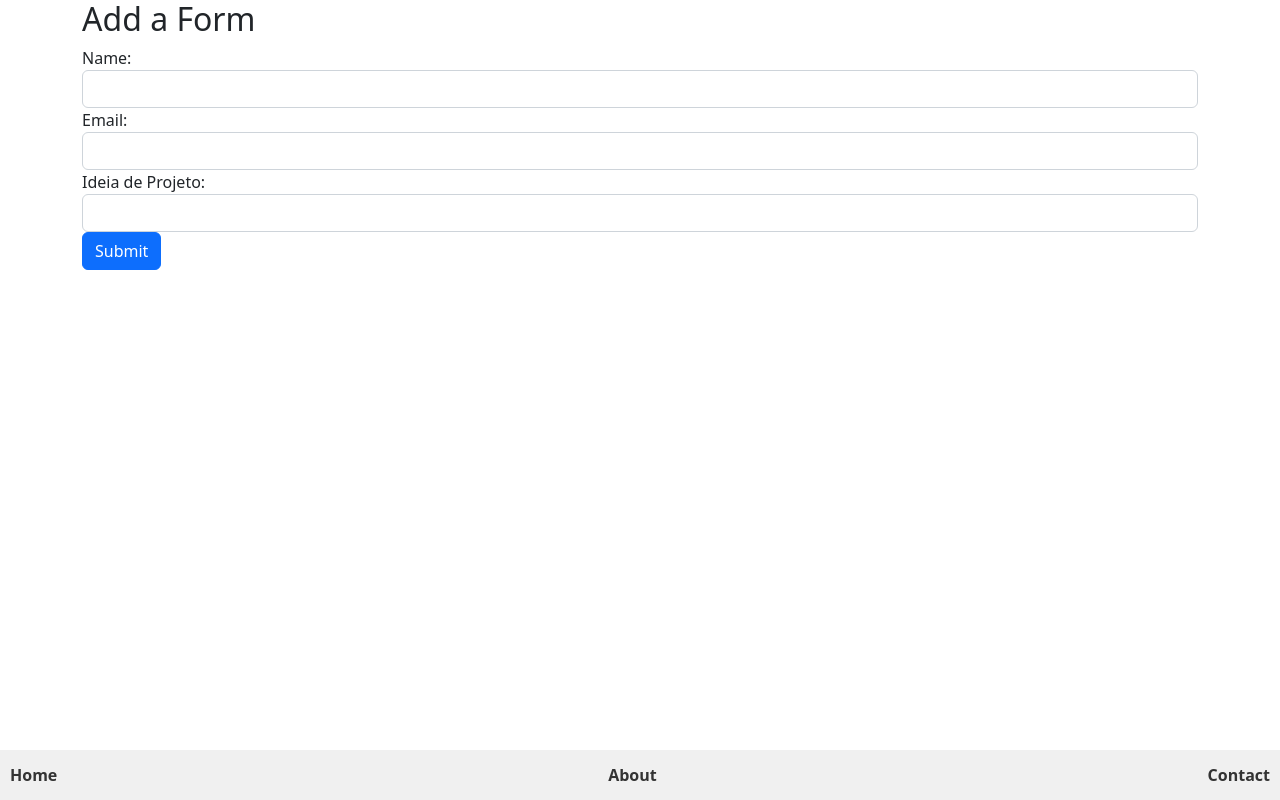
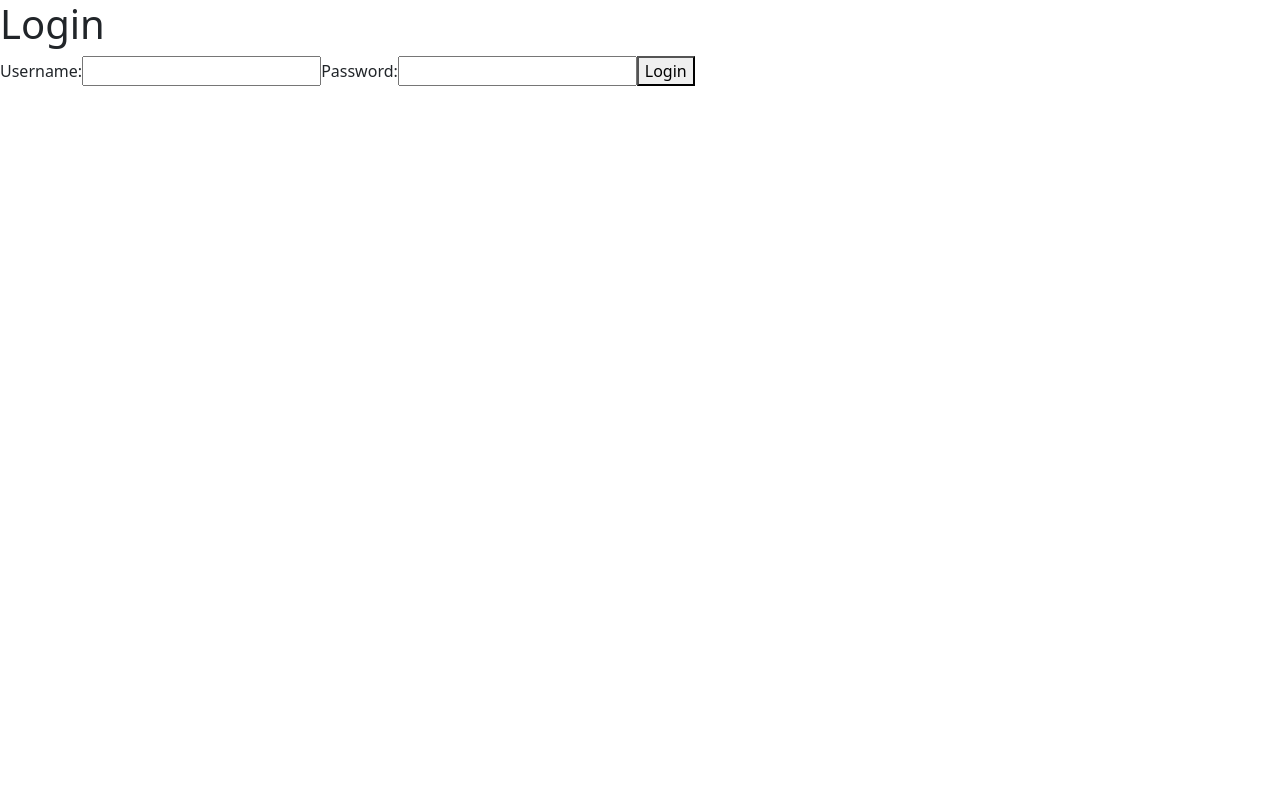
Before and after one commit to urdbea/projetoIoAcademy, a Vue app: page /home in a window 1280 px wide. Built offline with nearby package versions, Linux system fonts and the light colour scheme.

Commit message:
forms a dar com o nome do login, feed com ideias, logout a dar

```diff
--- a/src/App.vue
+++ b/src/App.vue
@@ -1,17 +1,38 @@
+<template>
+  <div id="app">
+    <template v-if="isLoggedIn">
+      <RouterView />
+      <NavBar :isLoggedIn="isLoggedIn" @logout="handleLogout" />
+    </template>
+    <template v-else>
+      <Login @login-success="handleLoginSuccess"></Login>
+    </template>
+  </div>
+</template>
+
 <script setup>
-import { RouterLink, RouterView } from 'vue-router'
-import PaginaInicial  from './views/PaginaInicial.vue';
-import NavBar from './components/NavBar.vue'
+import { ref } from 'vue';
+import { RouterLink, RouterView } from 'vue-router';
+import NavBar from './components/NavBar.vue';
+import Login from './components/Login.vue';
+
+const isLoggedIn = ref(!!localStorage.getItem('isLoggedIn'));
+
+function handleLoginSuccess() {
+  isLoggedIn.value = true;
+  localStorage.setItem('isLoggedIn', true);
+}
+
+function handleLogout() {
+  isLoggedIn.value = false;
+  localStorage.removeItem('isLoggedIn');
+  // Navigate to the login route
+  this.$router.push('/login');
+}
 </script>
 
-<template>
-
-  <RouterView />
-  <NavBar/>
-</template>
-
 <style scoped>
-.container{
-  color:green;
+.container {
+  color: green;
 }
 </style>
--- /dev/null
+++ b/src/components/Forms.vue
@@ -0,0 +1,69 @@
+<template>
+    <div class="container">
+      <h2>Add a Form</h2>
+      <form @submit="submitForm">
+        <div class="form-group">
+          <label for="name">Name:</label>
+          <label id="name" class="form-control">{{ formData.name }}</label>
+        </div>
+        <div class="form-group">
+          <label for="email">Email:</label>
+          <input type="email" class="form-control" id="email" v-model="formData.email" required>
+        </div>
+        <div class="form-group">
+          <label for="text">Ideia de Projeto:</label>
+          <input type="text" class="form-control" id="ideia" v-model="formData.ideaProjeto" required>
+        </div>
+        <button type="submit" class="btn btn-primary">Submit</button>
+      </form>
+    </div>
+  </template>
+
+  <script>
+  export default {
+    props: {
+      loggedInUsername: {
+        type: String,
+        default: ''
+      }
+    },
+    data() {
+      return {
+        formData: {
+          name: '',
+          email: '',
+          ideaProjeto: '',
+        },
+        formSubmissions: [], // Array to store all form submissions
+      };
+    },
+    created() {
+      // Load form submissions from localStorage on component initialization
+      this.formSubmissions = JSON.parse(localStorage.getItem('formSubmissions')) || [];
+
+      // Set the name field to the value of the "utilizadorAtivo" key from localStorage
+      const utilizadorAtivo = localStorage.getItem('utilizadorAtivo');
+      if (utilizadorAtivo) {
+        this.formData.name = utilizadorAtivo;
+      }
+    },
+    methods: {
+      submitForm() {
+        // Add the current form data to the formSubmissions array
+        this.formSubmissions.push(this.formData);
+
+        // Store the updated formSubmissions array in localStorage
+        localStorage.setItem('formSubmissions', JSON.stringify(this.formSubmissions));
+
+        // Clear the form data
+        this.formData.name = '';
+        this.formData.email = '';
+        this.formData.ideaProjeto = '';
+      },
+    },
+  };
+  </script>
+
+  <style>
+  /* Component-specific styles go here */
+  </style>
--- /dev/null
+++ b/src/components/Login.vue
@@ -0,0 +1,16 @@
+<template>
+    <div>
+      <h1>Login</h1>
+      <LoginForm @login-success="$emit('login-success')"></LoginForm>
+    </div>
+  </template>
+
+  <script>
+  import LoginForm from './LoginForm.vue';
+
+  export default {
+    components: {
+      LoginForm,
+    },
+  };
+  </script>
--- /dev/null
+++ b/src/components/LoginForm.vue
@@ -0,0 +1,51 @@
+<template>
+  <form @submit="submitForm">
+    <label for="username">Username:</label>
+    <input type="text" id="username" v-model="username">
+
+    <label for="password">Password:</label>
+    <input type="password" id="password" v-model="password">
+
+    <button type="submit">Login</button>
+  </form>
+</template>
+
+<script>
+export default {
+  data() {
+    return {
+      username: '',
+      password: '',
+    };
+  },
+  methods: {
+    submitForm(event) {
+      event.preventDefault();
+
+      // Retrieve user data from localStorage
+      const dadosUser = JSON.parse(localStorage.getItem('users'));
+      if (!dadosUser) {
+        console.error('User data not found in localStorage');
+        return;
+      }
+
+      // Check if credentials match any user in the user data
+      const matchingUser = dadosUser.find(
+        (user) =>
+          user.username === this.username && user.password === this.password
+      );
+
+      if (matchingUser) {
+        // Save the active user to localStorage
+        localStorage.setItem('utilizadorAtivo', matchingUser.username);
+
+        this.$emit('login-success');
+        // Perform any desired actions upon successful login
+      } else {
+        alert('Invalid username or password');
+        // Perform any desired actions upon failed login
+      }
+    },
+  },
+};
+</script>
--- a/src/components/NavBar.vue
+++ b/src/components/NavBar.vue
@@ -9,11 +9,20 @@
     <div class="navbar-item" @click="navigate('contact')">
       Contact
     </div>
+    <div v-if="isLoggedIn" class="navbar-item" @click="handleLogout">
+      Logout
+    </div>
   </div>
 </template>
 
 <script>
 export default {
+  props: {
+    isLoggedIn: {
+      type: Boolean,
+      required: true,
+    },
+  },
   data() {
     return {
       isNavbarFixed: false
@@ -29,6 +38,9 @@ export default {
     navigate(route) {
       this.$router.push({ name: route });
     },
+    handleLogout() {
+      this.$emit('logout');
+    }
   }
 };
 </script>
--- a/src/components/Table.vue
+++ b/src/components/Table.vue
@@ -1,22 +1,4 @@
 <template>
-  <div class="container">
-    <h2>Add a Form</h2>
-    <form @submit="submitForm">
-      <div class="form-group">
-        <label for="name">Name:</label>
-        <input type="text" class="form-control" id="name" v-model="formData.name" required>
-      </div>
-      <div class="form-group">
-        <label for="email">Email:</label>
-        <input type="email" class="form-control" id="email" v-model="formData.email" required>
-      </div>
-      <div class="form-group">
-        <label for="text">Ideia de Projeto:</label>
-        <input type="text" class="form-control" id="ideia" v-model="formData.ideaProjeto" required>
-      </div>
-      <button type="submit" class="btn btn-primary">Submit</button>
-    </form>
-
     <div class="submissions" id="cartoesSubms">
       <div class="card-grid">
         <div v-for="(submission, index) in formSubmissions" :key="index" class="card">
@@ -32,7 +14,7 @@
       </div>
     </div>
 
-  </div>
+
 </template>
 
 <script>
--- a/src/main.js
+++ b/src/main.js
@@ -13,3 +13,16 @@ const app = createApp(App)
 app.use(router)
 
 app.mount('#app')
+
+const dadosUser = [
+    {
+      username: 'bia',
+      password: '123',
+    },
+    {
+      username: 'lili',
+      password: '123',
+    },
+  ];
+
+  localStorage.setItem('users', JSON.stringify(dadosUser));
--- a/src/router/index.js
+++ b/src/router/index.js
@@ -1,6 +1,7 @@
 import { createRouter, createWebHistory } from 'vue-router';
 import PaginaInicial from '../views/PaginaInicial.vue';
 import FeedSugestoes from '../views/FeedSugestoes.vue';
+import Login from '../components/Login.vue'
 
 const router = createRouter({
   history: createWebHistory(import.meta.env.BASE_URL),
@@ -15,6 +16,11 @@ const router = createRouter({
       name: 'feed',
       component: FeedSugestoes
     },
+    {
+      path: '/login',
+      name:'login',
+      component: Login
+    }
 
   ]
 });
--- a/src/views/FeedSugestoes.vue
+++ b/src/views/FeedSugestoes.vue
@@ -1,8 +1,12 @@
 
+<script setup>
+import Table from '../components/Table.vue'
 
+</script>
 <template>
   <main>
     <h1>tabela: </h1>
+    <Table/>
   </main>
 
 </template>
--- a/src/views/PaginaInicial.vue
+++ b/src/views/PaginaInicial.vue
@@ -1,11 +1,11 @@
 <script setup>
-import Table from '../components/Table.vue'
-import NavBar from '../components/NavBar.vue'
+
+import Forms from '../components/Forms.vue'
 </script>
 
 <template>
   <main>
-<Table/>
-<NavBar/>
+<Forms/>
+
   </main>
 </template>
```
